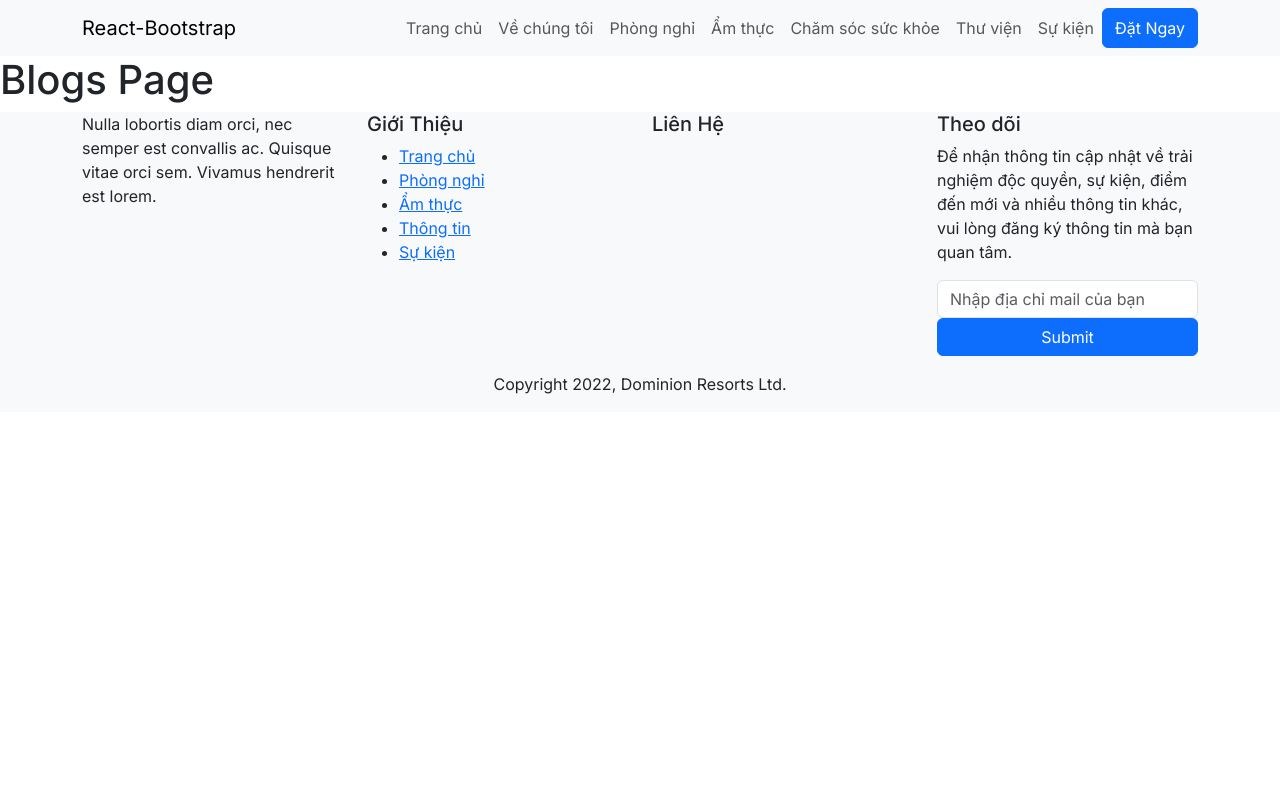
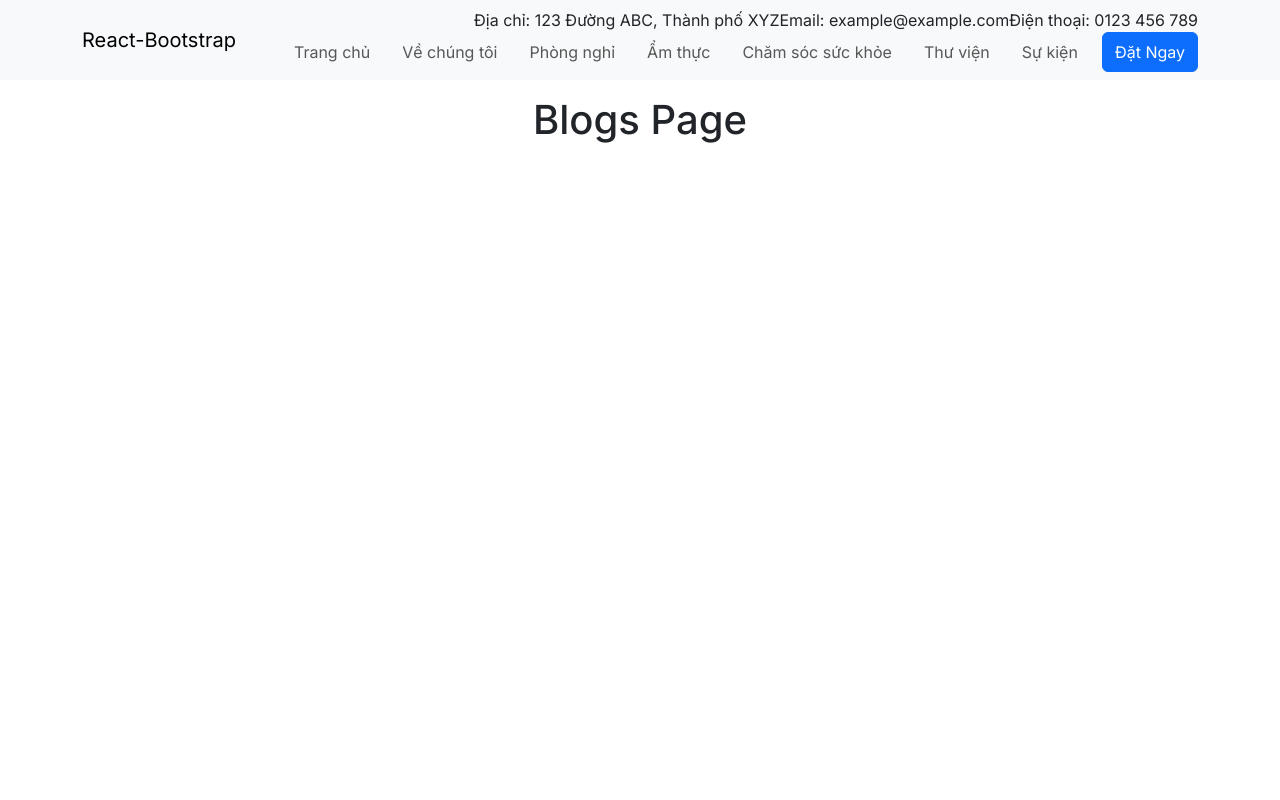
Before and after one commit to TranDuc41/deploy-test, a Next.js app in the folder frontend/: page /blogs in a window 1280 px wide. Shown: the top 800 px of the page. Built offline with nearby package versions, Linux system fonts and the light colour scheme.

Commit message:
update page

```diff
--- a/frontend/src/app/blogs/page.js
+++ b/frontend/src/app/blogs/page.js
@@ -1,4 +1,4 @@
-
+import styles from '@/app/page.module.css'
 
 export const metadata = {
   title: 'Blogs Page',
@@ -7,6 +7,8 @@ export const metadata = {
 
 export default function Blogs() {
   return (
+    <main className={styles.main}>
       <h1>Blogs Page</h1>
+    </main>
   )
 }
--- a/frontend/src/app/contact/page.js
+++ b/frontend/src/app/contact/page.js
@@ -1,4 +1,4 @@
-
+import styles from '@/app/page.module.css'
 
 export const metadata = {
   title: 'Contact Page',
@@ -7,6 +7,8 @@ export const metadata = {
 
 export default function Contact() {
   return (
+    <main className={styles.main}>
       <h1>Contact Page</h1>
+    </main>
   )
 }
--- a/frontend/src/app/gallery/page.js
+++ b/frontend/src/app/gallery/page.js
@@ -1,4 +1,4 @@
-
+import styles from '@/app/page.module.css'
 
 export const metadata = {
   title: 'Gallery Page',
@@ -7,6 +7,8 @@ export const metadata = {
 
 export default function Gallery() {
   return (
+    <main className={styles.main}>
       <h1>Gallery Page</h1>
+    </main>
   )
 }
--- a/frontend/src/app/restaurant/page.js
+++ b/frontend/src/app/restaurant/page.js
@@ -1,4 +1,4 @@
-
+import styles from '@/app/page.module.css'
 
 export const metadata = {
   title: 'Restaurant Page',
@@ -7,6 +7,8 @@ export const metadata = {
 
 export default function Restaurant() {
   return (
+    <main className={styles.main}>
       <h1>Restaurant Page</h1>
+    </main>
   )
 }
--- a/frontend/src/app/rooms&suites-type/page.js
+++ b/frontend/src/app/rooms&suites-type/page.js
@@ -1,4 +1,4 @@
-
+import styles from '@/app/page.module.css'
 
 export const metadata = {
   title: 'Rooms & Suite Type Page',
@@ -7,6 +7,8 @@ export const metadata = {
 
 export default function RST() {
   return (
+    <main className={styles.main}>
       <h1>Rooms & Suite Type Page</h1>
+    </main>
   )
 }
--- a/frontend/src/app/rooms&suites/page.js
+++ b/frontend/src/app/rooms&suites/page.js
@@ -1,4 +1,4 @@
-
+import styles from '@/app/page.module.css'
 
 export const metadata = {
   title: 'Room & Suites Page',
@@ -7,6 +7,8 @@ export const metadata = {
 
 export default function RoomSuites() {
   return (
+    <main className={styles.main}>
       <h1>Room & Suites Page</h1>
+    </main>
   )
 }
--- a/frontend/src/app/spa/page.js
+++ b/frontend/src/app/spa/page.js
@@ -1,4 +1,4 @@
-
+import styles from '@/app/page.module.css'
 
 export const metadata = {
   title: 'Spa Page',
@@ -7,6 +7,8 @@ export const metadata = {
 
 export default function Spa() {
   return (
+    <main className={styles.main}>
       <h1>Spa Page</h1>
+    </main>
   )
 }
--- a/frontend/src/components/header.js
+++ b/frontend/src/components/header.js
@@ -5,25 +5,36 @@ import Navbar from 'react-bootstrap/Navbar';
 import Button from 'react-bootstrap/Button';
 import Link from 'next/link';
 
+const links = [
+  { href: '/', text: 'Trang chủ' },
+  { href: '/contact', text: 'Về chúng tôi' },
+  { href: '/rooms&suites', text: 'Phòng nghỉ' },
+  { href: '/restaurant', text: 'Ẩm thực' },
+  { href: '/spa', text: 'Chăm sóc sức khỏe' },
+  { href: '/gallery', text: 'Thư viện' },
+  { href: '/blogs', text: 'Sự kiện' },
+];
+
 function AppHeader() {
   return (
-    <Navbar collapseOnSelect expand="lg" className="bg-body-tertiary">
+    <Navbar fixed="top" collapseOnSelect expand="lg" className="bg-body-tertiary">
       <Container>
-      <Nav className="me-auto">
-        <Navbar.Brand href="#home">React-Bootstrap</Navbar.Brand>
+        <Nav className="me-auto">
+          <Navbar.Brand href="#home">React-Bootstrap</Navbar.Brand>
         </Nav>
         <Navbar.Toggle aria-controls="responsive-navbar-nav" />
-        <Navbar.Collapse id="responsive-navbar-nav" className='justify-content-end'>
+        <Navbar.Collapse id="responsive-navbar-nav" className='justify-content-end flex-wrap'>
+        <Nav>
+        <span>Địa chỉ: 123 Đường ABC, Thành phố XYZ</span>
+        <span>Email: example@example.com</span>
+        <span>Điện thoại: 0123 456 789</span>
+      </Nav>
           <Nav>
-            <Link href="/" className='nav-link'>Trang chủ</Link>
-            <Link href="/contact" className='nav-link'>
-              Về chúng tôi
-            </Link>
-            <Link href="/rooms&suites" className='nav-link'>Phòng nghỉ</Link>
-            <Link href="/restaurant" className='nav-link'>Ẩm thực</Link>
-            <Link href="/spa" className='nav-link'>Chăm sóc sức khỏe</Link>
-            <Link href="/gallery" className='nav-link'>Thư viện</Link>
-            <Link href="/blogs" className='nav-link'>Sự kiện</Link>
+            {links.map((link, index) => (
+              <Link key={index} href={link.href} className='nav-link me-3'>
+                {link.text}
+              </Link>
+            ))}
             <Button>Đặt Ngay</Button>
           </Nav>
         </Navbar.Collapse>
```
Lines whose indentation alone changed are shown as unchanged.
